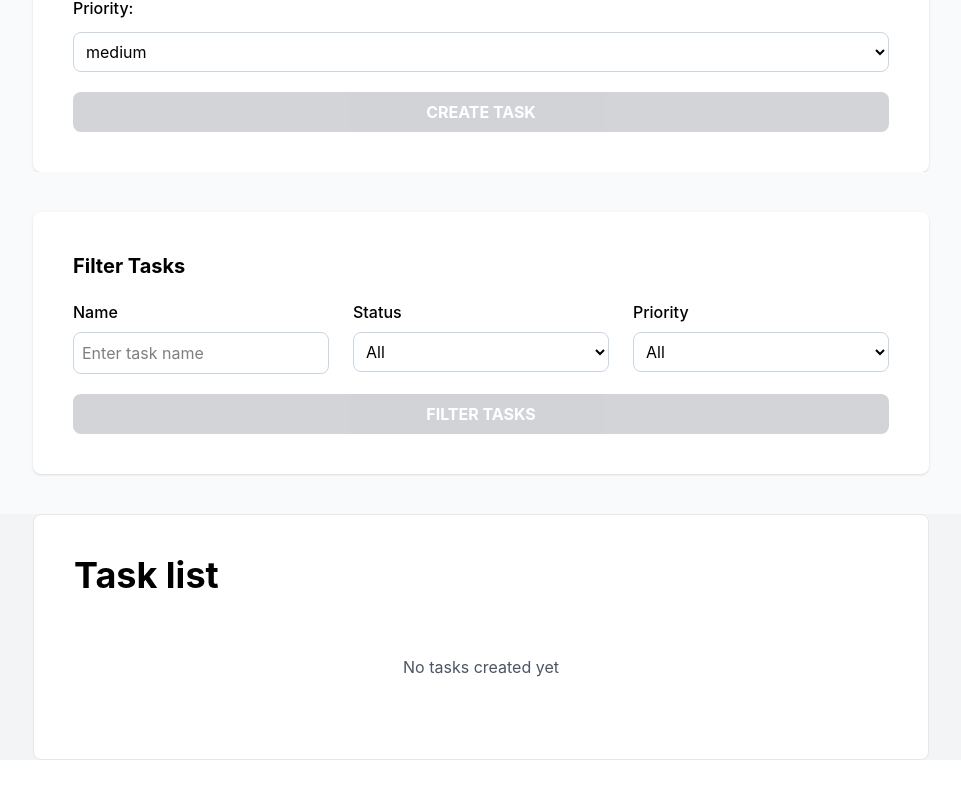
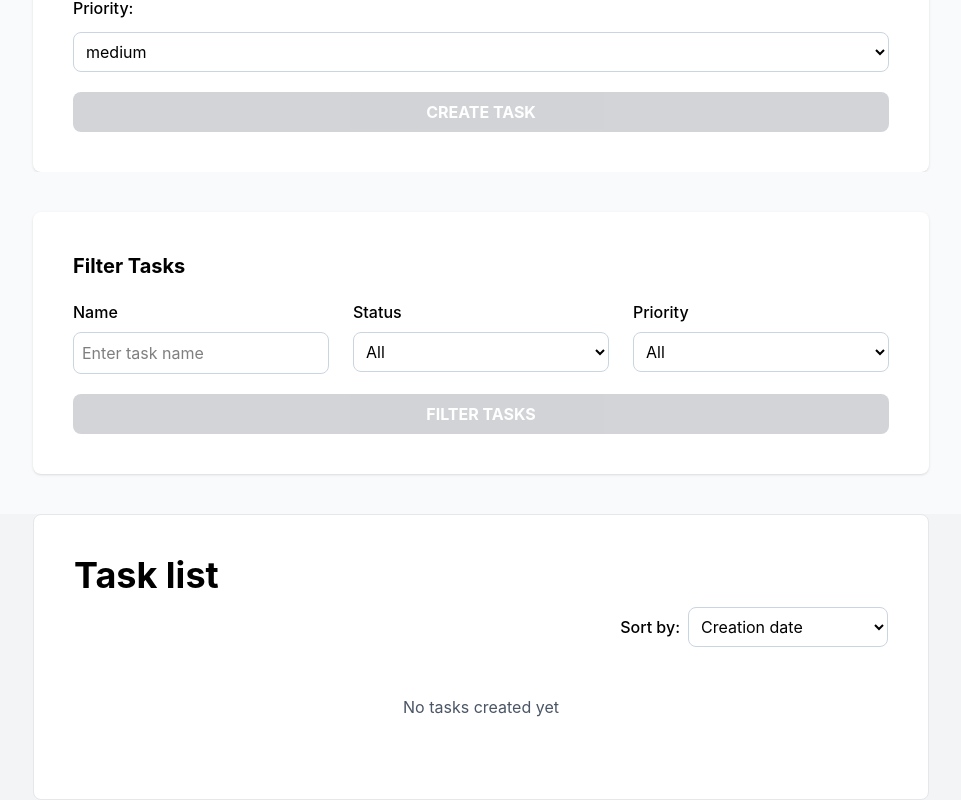
Before and after one commit to sfchirila/task-manager, a React (Vite) app: page / in a window 1280 px wide. Shown: the part 380-1180 px from the top of the page, without its empty margins (159-1120 px from the left). Before the commit the page ends 1140 px from the top, so only its background shows below. Built offline with nearby package versions, Linux system fonts and the light colour scheme.

Commit message:
add sort by UI

```diff
--- a/src/components/TaskList.tsx
+++ b/src/components/TaskList.tsx
@@ -10,6 +10,12 @@ type TaskListProps = {
 
 export default function TaskList({tasks, dispatch, setEditingTask}: TaskListProps) {
 
+    const shortByOptions = [
+        { value: 'createdAt', label: 'Creation date' },
+        { value: 'status', label: 'Status' },
+        { value: 'taskPriority', label: 'Priority' },
+    ]
+
     const statusStyles: Record<TaskStatus, string> = {
         pending: 'bg-gray-100 text-gray-800 border border-gray-200',
         'in-progress': 'bg-amber-100 text-amber-800 border border-amber-200',
@@ -18,7 +24,16 @@ export default function TaskList({tasks, dispatch, setEditingTask}: TaskListProp
 
     return (
         <>
-            <h2 className="text-4xl font-bold pb-5">Task list</h2>
+            <h2 className="text-4xl font-bold pb-3">Task list</h2>
+
+            <form className="flex justify-end items-center pb-2">
+                <label htmlFor="sort" className="font-medium">Sort by:</label>
+                <select name="sort" id="sort" className="border border-slate-300 p-2 rounded-lg bg-white w-50 ml-2">
+                    {shortByOptions.map((option) => (
+                        <option key={option.value} value={option.value}>{option.label}</option>
+                    ))}
+                </select>
+            </form>
 
             { tasks.length === 0 ? <p className="text-center text-gray-600 py-10">No tasks created yet</p> :
                 tasks.map(task => (
```
